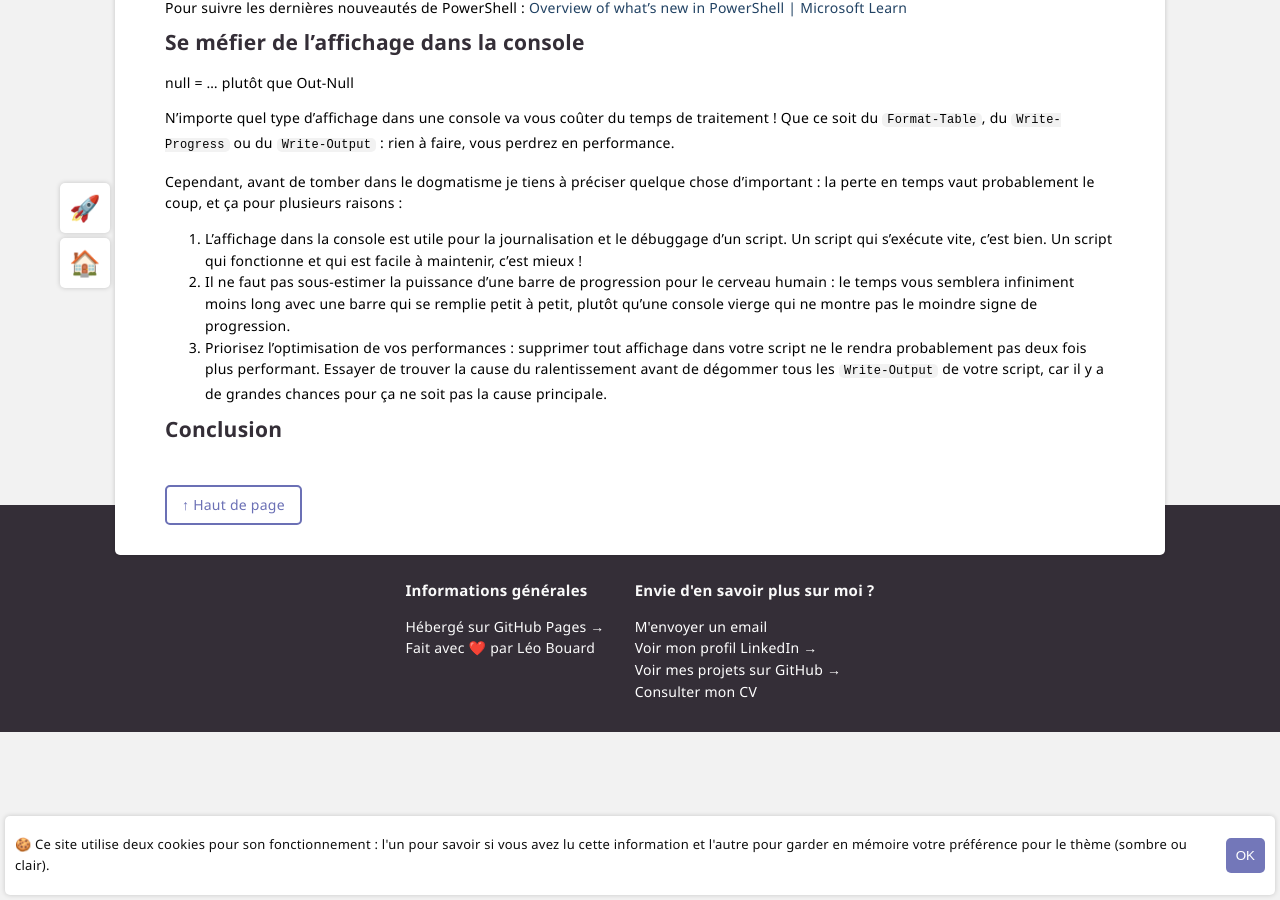
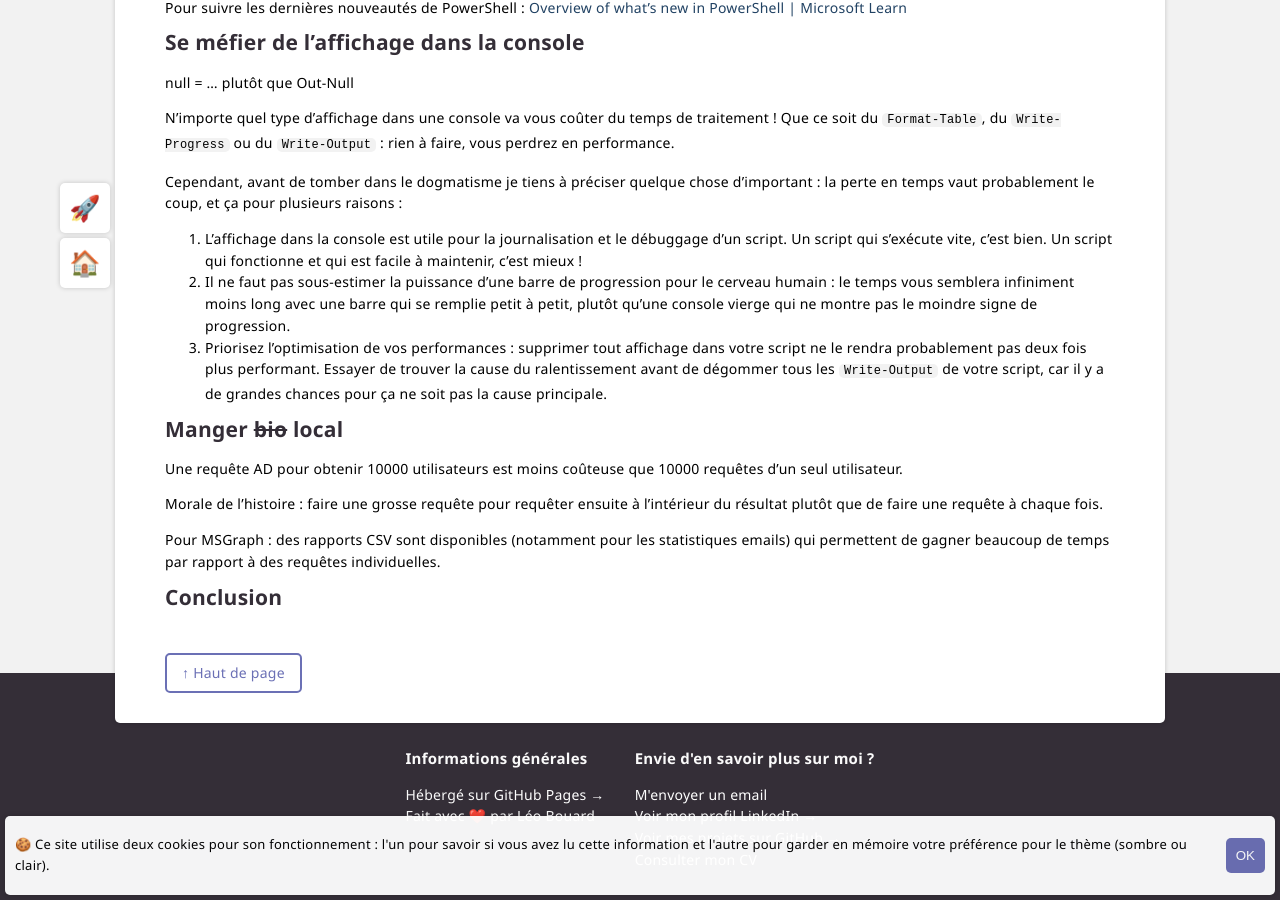
Before and after one commit to leobouard/leobouard.github.io, a Jekyll site: the page built from _posts/2023-04-01-guide-performance-powershell.md, in a window 1280 px wide and 900 px high, scrolled down 2529 px. Built offline with Jekyll 4.4.1, drawn with Linux system fonts in a browser that asks for light colours; some web fonts are replaced.

Commit message:
Corrections mineures

```diff
--- a/_layouts/default.html
+++ b/_layouts/default.html
@@ -16,6 +16,7 @@
     <link rel="preconnect" href="https://fonts.gstatic.com" crossorigin>
     <link rel="preload" href="https://fonts.googleapis.com/css2?family=Kanit:wght@700&family=Poppins&display=swap" as="style" onload="this.onload=null;this.rel='stylesheet'">
     <link rel="preload" href="https://fonts.googleapis.com/css2?family=Martian+Mono&family=Poppins&display=swap" as="style" onload="this.onload=null;this.rel='stylesheet'">
+    <link rel="preload" href="https://fonts.googleapis.com/css2?family=Manrope:wght@700;800&display=swap" as="style" onload="this.onload=null;this.rel='stylesheet'">
     <script rel="preload" src="/assets/js/checkCookie.js"></script>
     <script rel="preload" src="/assets/js/setCookie.js"></script>
     <noscript>
--- a/_posts/2023-04-01-guide-performance-powershell.md
+++ b/_posts/2023-04-01-guide-performance-powershell.md
@@ -108,4 +108,12 @@ Cependant, avant de tomber dans le dogmatisme je tiens à préciser quelque chos
 2. Il ne faut pas sous-estimer la puissance d'une barre de progression pour le cerveau humain : le temps vous semblera infiniment moins long avec une barre qui se remplie petit à petit, plutôt qu'une console vierge qui ne montre pas le moindre signe de progression.
 3. Priorisez l'optimisation de vos performances : supprimer tout affichage dans votre script ne le rendra probablement pas deux fois plus performant. Essayer de trouver la cause du ralentissement avant de dégommer tous les `Write-Output` de votre script, car il y a de grandes chances pour ça ne soit pas la cause principale.
 
+## Manger ~~bio~~ local
+
+Une requête AD pour obtenir 10000 utilisateurs est moins coûteuse que 10000 requêtes d'un seul utilisateur.
+
+Morale de l'histoire : faire une grosse requête pour requêter ensuite à l'intérieur du résultat plutôt que de faire une requête à chaque fois.
+
+Pour MSGraph : des rapports CSV sont disponibles (notamment pour les statistiques emails) qui permettent de gagner beaucoup de temps par rapport à des requêtes individuelles.
+
 ## Conclusion
```
